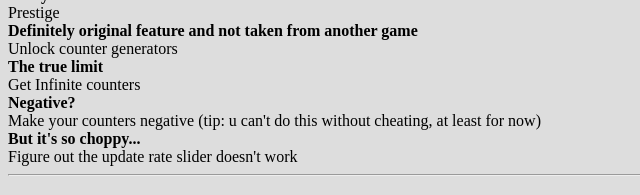
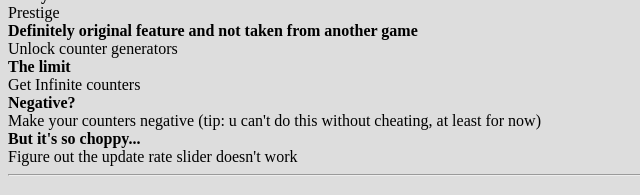
Before and after one commit to DDYVEN/DDYVEN.github.io, a plain HTML site: page games/operation-incremetnal/operation-incremetnal.html in a window 1280 px wide. Shown: the part 504-699 px from the top of the page, 0-640 px from the left. Drawn offline with Linux system fonts and the light colour scheme.

Commit message:
Update operation-incremetnal.html

```diff
--- a/games/operation-incremetnal/operation-incremetnal.html
+++ b/games/operation-incremetnal/operation-incremetnal.html
@@ -70,7 +70,7 @@
   <header name="a" id="ach2t">Prestige</header>
   <strong><header name="a" id="ach3">Definitely original feature and not taken from another game</header></strong>
   <header name="a" id="ach3t">Unlock counter generators</header>
-  <strong><header name="a" id="ach9">The true limit</header></strong>
+  <strong><header name="a" id="ach9">The limit</header></strong>
   <header name="a" id="ach9t">Get Infinite counters</header>
   <strong><header name="a" id="achi">Negative?</header></strong>
   <header name="a" id="achit">Make your counters negative (tip: u can't do this without cheating, at least for now)</header>
```
